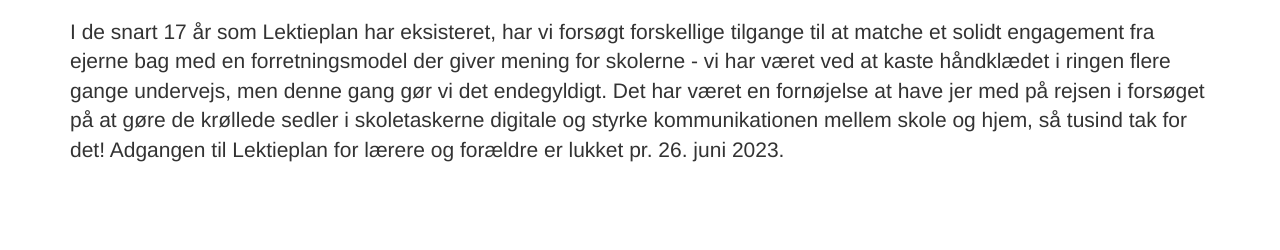
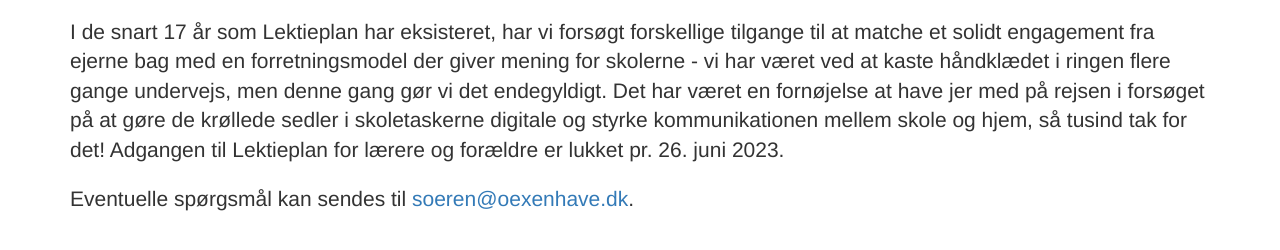
Before and after one commit to oexenhave/lektieplanweb, a plain HTML site: page index.html in a window 1280 px wide. Shown: the part 102-352 px from the top of the page. Drawn offline with nearby package versions, Linux system fonts and the light colour scheme.

Commit message:
docs: add contact

```diff
--- a/index.html
+++ b/index.html
@@ -19,6 +19,7 @@
                 Det har været en fornøjelse at have jer med på rejsen i forsøget på at gøre de krøllede sedler i
                 skoletaskerne digitale og styrke kommunikationen mellem skole og hjem, så tusind tak for det! Adgangen
                 til Lektieplan for lærere og forældre er lukket pr. 26. juni 2023.</p>
+            <p class="lead">Eventuelle spørgsmål kan sendes til <a href="mailto:soeren@oexenhave.dk">soeren@oexenhave.dk</a>.</p>
         </div>
     </div>
     <script src="https://ajax.googleapis.com/ajax/libs/jquery/1.12.4/jquery.min.js"></script>
```
